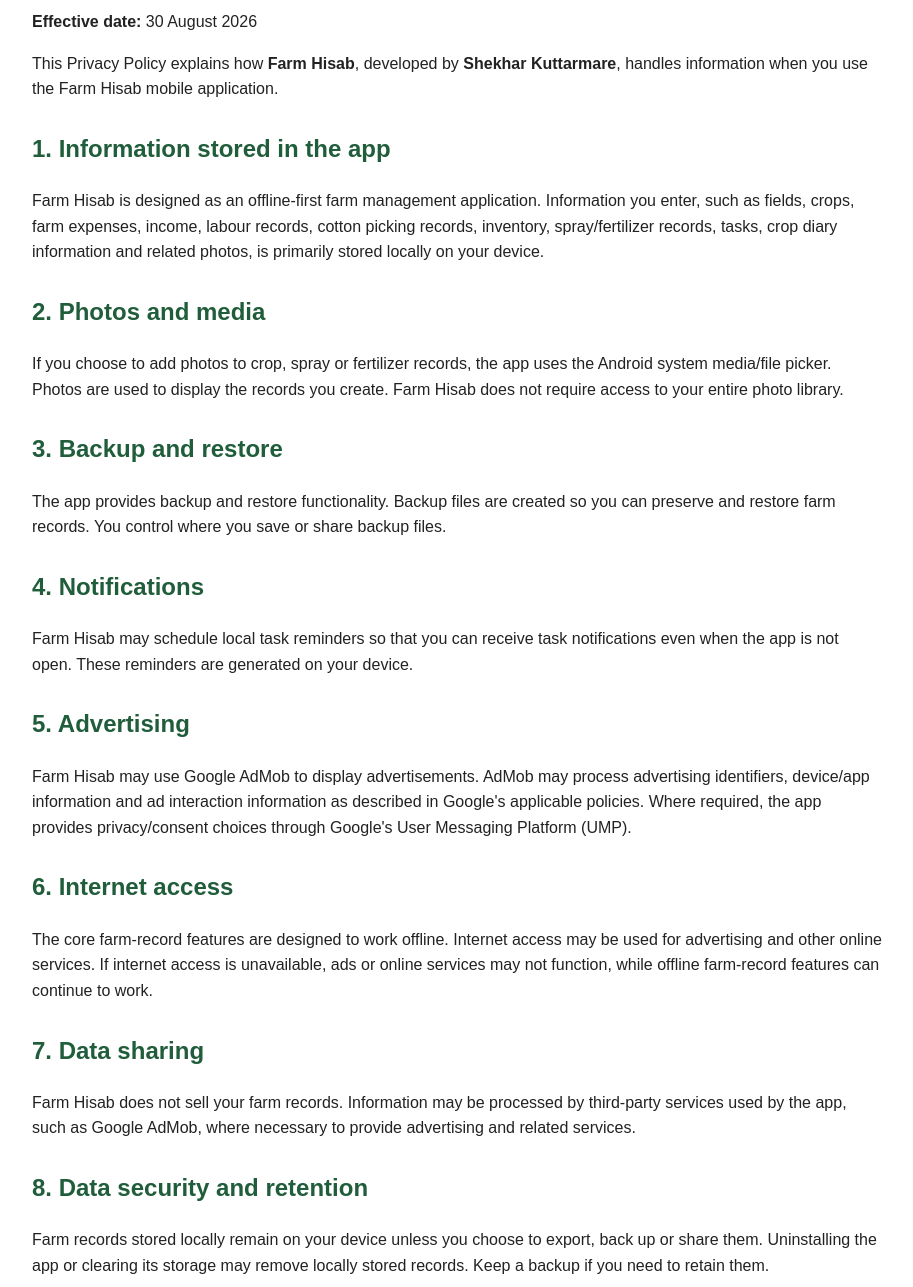
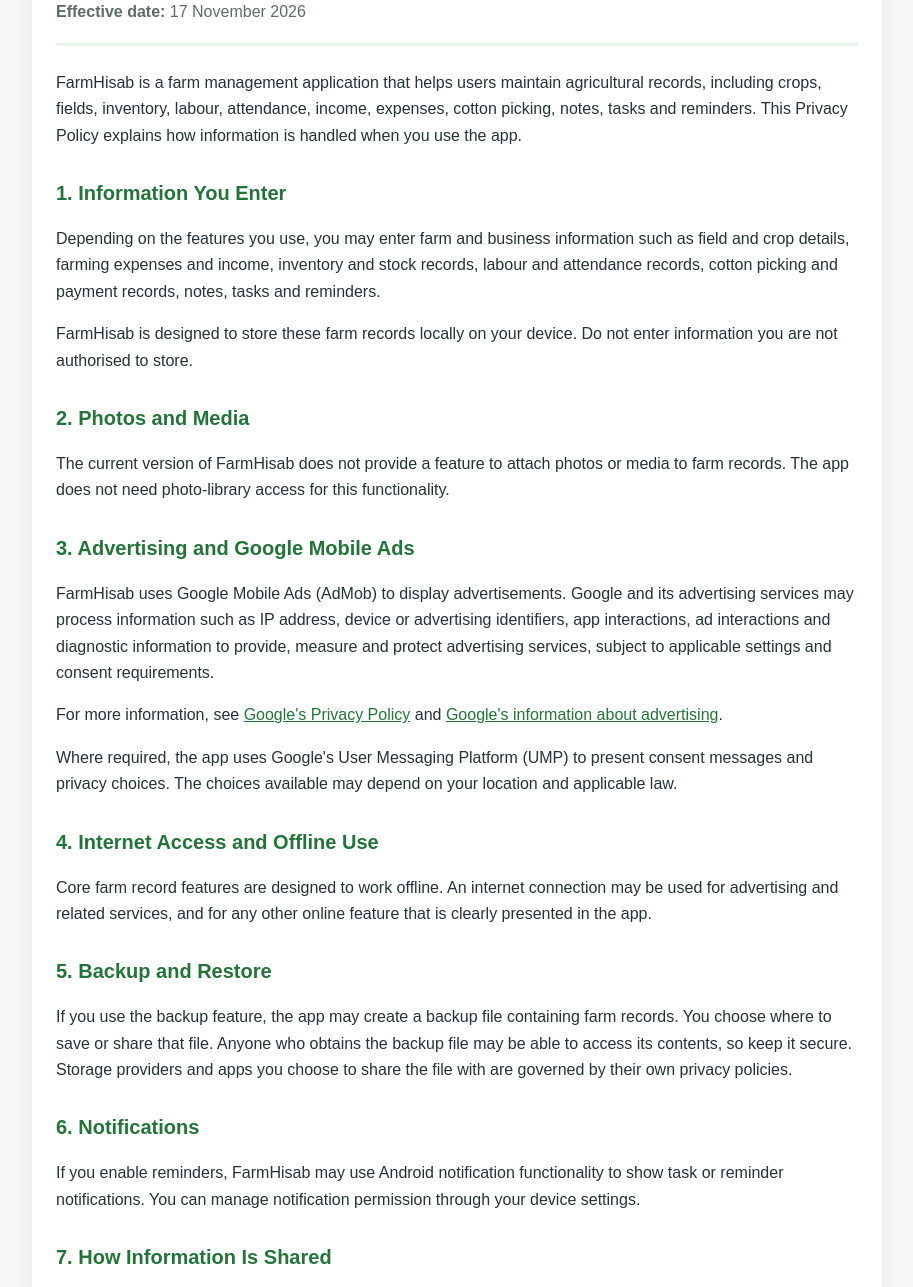
Before and after one commit to Shekhar1993/Farmhisab, a plain HTML site: page privacy-policy.html in a window 1280 px wide. Shown: the part 109-1396 px from the top of the page, without its empty margins (183-1096 px from the left). Drawn offline with Linux system fonts and the light colour scheme.

Commit message:
Update privacy-policy.html

```diff
--- a/privacy-policy.html
+++ b/privacy-policy.html
@@ -1,16 +1,82 @@
-<!doctype html><html lang="en"><head><meta charset="utf-8"><meta name="viewport" content="width=device-width,initial-scale=1"><title>Farm Hisab - Privacy Policy</title><style>body{font-family:Arial,sans-serif;line-height:1.6;max-width:850px;margin:auto;padding:24px;color:#222}h1{color:#176b3a}h2{color:#205d3a;margin-top:28px}.card{background:#f4f8f5;padding:16px;border-radius:10px}</style></head><body>
-<h1>Farm Hisab – Privacy Policy</h1><p><strong>Effective date:</strong> 30 August 2026</p>
-<p>This Privacy Policy explains how <strong>Farm Hisab</strong>, developed by <strong>Shekhar Kuttarmare</strong>, handles information when you use the Farm Hisab mobile application.</p>
-<h2>1. Information stored in the app</h2><p>Farm Hisab is designed as an offline-first farm management application. Information you enter, such as fields, crops, farm expenses, income, labour records, cotton picking records, inventory, spray/fertilizer records, tasks, crop diary information and related photos, is primarily stored locally on your device.</p>
-<h2>2. Photos and media</h2><p>If you choose to add photos to crop, spray or fertilizer records, the app uses the Android system media/file picker. Photos are used to display the records you create. Farm Hisab does not require access to your entire photo library.</p>
-<h2>3. Backup and restore</h2><p>The app provides backup and restore functionality. Backup files are created so you can preserve and restore farm records. You control where you save or share backup files.</p>
-<h2>4. Notifications</h2><p>Farm Hisab may schedule local task reminders so that you can receive task notifications even when the app is not open. These reminders are generated on your device.</p>
-<h2>5. Advertising</h2><p>Farm Hisab may use Google AdMob to display advertisements. AdMob may process advertising identifiers, device/app information and ad interaction information as described in Google's applicable policies. Where required, the app provides privacy/consent choices through Google's User Messaging Platform (UMP).</p>
-<h2>6. Internet access</h2><p>The core farm-record features are designed to work offline. Internet access may be used for advertising and other online services. If internet access is unavailable, ads or online services may not function, while offline farm-record features can continue to work.</p>
-<h2>7. Data sharing</h2><p>Farm Hisab does not sell your farm records. Information may be processed by third-party services used by the app, such as Google AdMob, where necessary to provide advertising and related services.</p>
-<h2>8. Data security and retention</h2><p>Farm records stored locally remain on your device unless you choose to export, back up or share them. Uninstalling the app or clearing its storage may remove locally stored records. Keep a backup if you need to retain them.</p>
-<h2>9. Children's privacy</h2><p>Farm Hisab is a general farm-management application and is not directed specifically at children. We do not knowingly request personal information from children.</p>
-<h2>10. Your choices</h2><p>You can choose whether to enter information, create or share backups, add photos, and interact with advertisements. Where available, you can manage advertising privacy/consent choices from the app.</p>
-<h2>11. Changes</h2><p>This Privacy Policy may be updated when app features, services or legal requirements change. The updated policy will be published at this URL with a revised effective date.</p>
-<h2>12. Contact</h2><div class="card"><p><strong>Developer:</strong> Shekhar Kuttarmare</p><p><strong>Email:</strong> <a href="mailto:shekhark234@gmail.com">shekhark234@gmail.com</a></p></div>
-</body></html>
+<!DOCTYPE html>
+<html lang="en">
+<head>
+  <meta charset="UTF-8">
+  <meta name="viewport" content="width=device-width, initial-scale=1.0">
+  <meta name="description" content="Privacy Policy for the FarmHisab farm management application.">
+  <title>Privacy Policy - FarmHisab</title>
+  <style>
+    :root { color-scheme: light; --green:#24743A; --pale:#E9F5EB; --text:#263238; --muted:#5f6b66; }
+    * { box-sizing: border-box; }
+    body { margin:0; padding:24px 14px; background:#f4f7f4; color:var(--text);
+           font:16px/1.65 Arial, Helvetica, sans-serif; }
+    main { max-width:850px; margin:0 auto; padding:28px 24px; background:#fff;
+           border-radius:14px; box-shadow:0 3px 18px rgba(0,0,0,.06); }
+    header { border-bottom:3px solid var(--pale); padding-bottom:18px; margin-bottom:24px; }
+    h1 { color:var(--green); margin:0 0 6px; font-size:30px; }
+    h2 { color:var(--green); font-size:20px; margin:28px 0 8px; }
+    p, li { overflow-wrap:anywhere; }
+    .date { color:var(--muted); margin:0; }
+    a { color:var(--green); }
+    .notice { background:var(--pale); border-left:4px solid var(--green); padding:12px 15px; border-radius:6px; }
+    footer { margin-top:30px; padding-top:16px; border-top:1px solid #e5e9e5; color:var(--muted); font-size:14px; }
+    @media (max-width:520px) { main { padding:22px 17px; } h1 { font-size:25px; } }
+  </style>
+</head>
+<body>
+<main>
+  <header>
+    <h1>Privacy Policy – FarmHisab</h1>
+    <p class="date"><strong>Effective date:</strong> 17 November 2026</p>
+  </header>
+
+  <p>FarmHisab is a farm management application that helps users maintain agricultural records, including crops, fields, inventory, labour, attendance, income, expenses, cotton picking, notes, tasks and reminders. This Privacy Policy explains how information is handled when you use the app.</p>
+
+  <h2>1. Information You Enter</h2>
+  <p>Depending on the features you use, you may enter farm and business information such as field and crop details, farming expenses and income, inventory and stock records, labour and attendance records, cotton picking and payment records, notes, tasks and reminders.</p>
+  <p>FarmHisab is designed to store these farm records locally on your device. Do not enter information you are not authorised to store.</p>
+
+  <h2>2. Photos and Media</h2>
+  <p>The current version of FarmHisab does not provide a feature to attach photos or media to farm records. The app does not need photo-library access for this functionality.</p>
+
+  <h2>3. Advertising and Google Mobile Ads</h2>
+  <p>FarmHisab uses Google Mobile Ads (AdMob) to display advertisements. Google and its advertising services may process information such as IP address, device or advertising identifiers, app interactions, ad interactions and diagnostic information to provide, measure and protect advertising services, subject to applicable settings and consent requirements.</p>
+  <p>For more information, see <a href="https://policies.google.com/privacy" target="_blank" rel="noopener">Google's Privacy Policy</a> and <a href="https://policies.google.com/technologies/ads" target="_blank" rel="noopener">Google's information about advertising</a>.</p>
+  <p>Where required, the app uses Google's User Messaging Platform (UMP) to present consent messages and privacy choices. The choices available may depend on your location and applicable law.</p>
+
+  <h2>4. Internet Access and Offline Use</h2>
+  <p>Core farm record features are designed to work offline. An internet connection may be used for advertising and related services, and for any other online feature that is clearly presented in the app.</p>
+
+  <h2>5. Backup and Restore</h2>
+  <p>If you use the backup feature, the app may create a backup file containing farm records. You choose where to save or share that file. Anyone who obtains the backup file may be able to access its contents, so keep it secure. Storage providers and apps you choose to share the file with are governed by their own privacy policies.</p>
+
+  <h2>6. Notifications</h2>
+  <p>If you enable reminders, FarmHisab may use Android notification functionality to show task or reminder notifications. You can manage notification permission through your device settings.</p>
+
+  <h2>7. How Information Is Shared</h2>
+  <p>FarmHisab does not sell your farm records. Farm records are intended to remain on your device unless you choose to export or share a backup, or a specific feature clearly explains otherwise. Advertising-related information may be processed by Google Mobile Ads as described above.</p>
+
+  <h2>8. Data Security</h2>
+  <p>Farm records are stored on your device. Protect your device with an appropriate screen lock and keep exported backup files in a secure location. No method of electronic storage is completely secure, and we cannot guarantee absolute security.</p>
+
+  <h2>9. Managing and Deleting Your Data</h2>
+  <p>You can manage or delete records using the available features in the app. Clearing the app's data or uninstalling it may remove locally stored records. Backup files exported from the app must be deleted separately from the location where you saved them.</p>
+
+  <h2>10. Children's Privacy</h2>
+  <p>FarmHisab is a general farm-management and productivity app and is not specifically directed to children. The app does not intentionally request children to provide personal information to a FarmHisab-operated account system. Advertising services may apply their own age-related policies and restrictions.</p>
+
+  <h2>11. Changes to This Policy</h2>
+  <p>This Privacy Policy may be updated if app features, service providers or legal requirements change. The revised version will be published on this page with an updated effective date.</p>
+
+  <h2>12. Contact</h2>
+  <div class="notice">
+    <p><strong>App:</strong> FarmHisab<br>
+    <strong>Developer:</strong> FarmHisab Developer<br>
+    <strong>Support email:</strong> Shekhark234@gmail.com</p>
+  </div>
+  <footer>
+    <p>FarmHisab – Privacy Policy</p>
+  </footer>
+</main>
+</body>
+</html>
```
